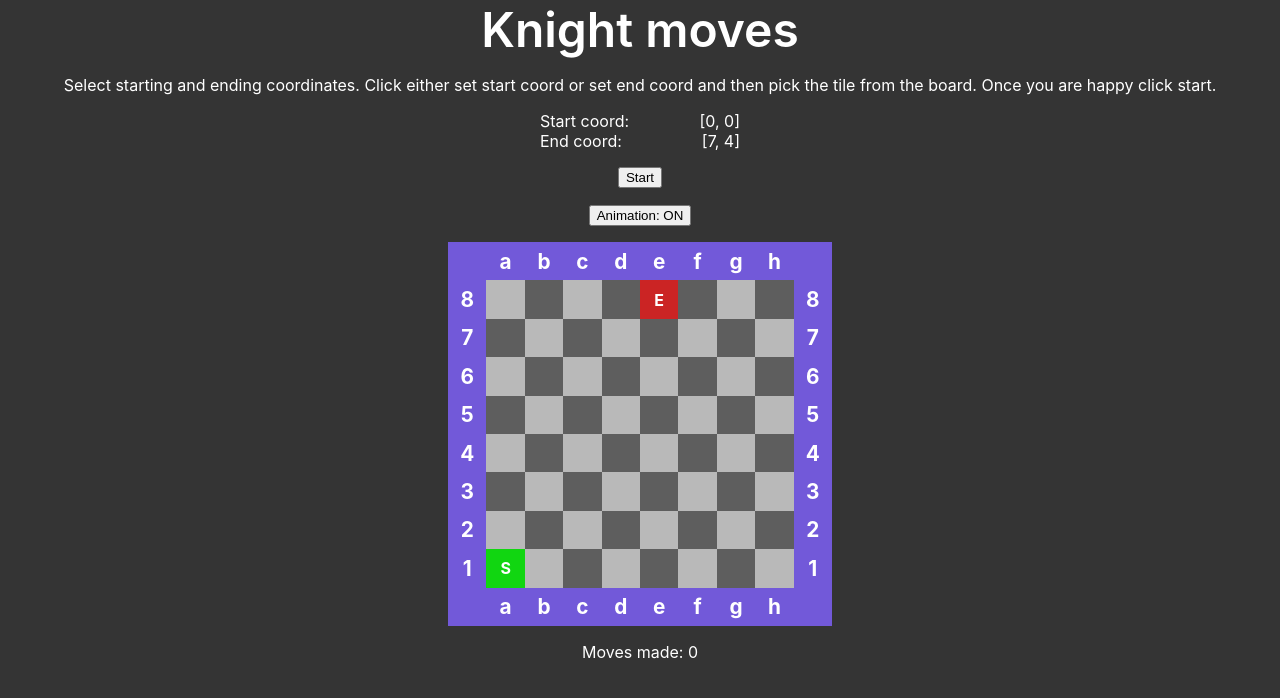
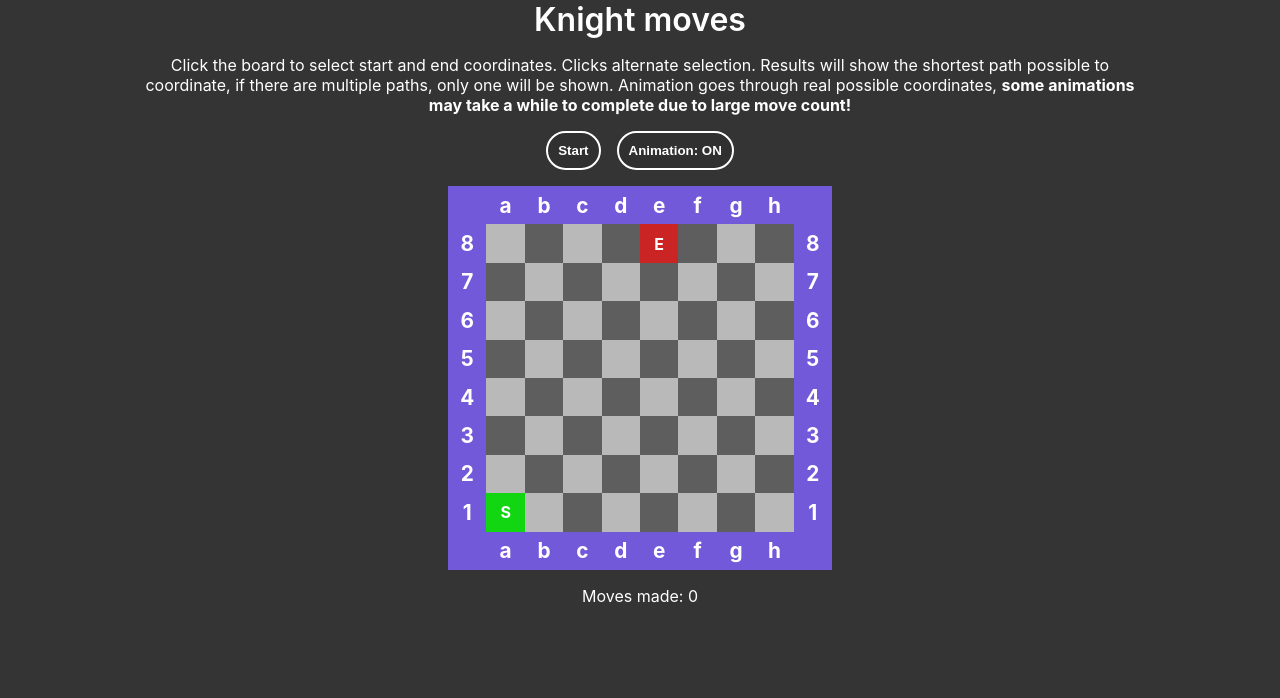
Before and after one commit to mikeski-aa/knight-moves-react, a React (Vite) app: page / in a window 1280 px wide. Shown: the top 698 px of the page. Built offline with nearby package versions, Linux system fonts and the light colour scheme.

Commit message:
Final changes to project

```diff
--- a/src/App.css
+++ b/src/App.css
@@ -12,3 +12,36 @@
 .gameboard {
   background-color: rgb(91, 91, 248);
 }
+
+.shortestPath {
+  display: flex;
+}
+
+button {
+  border: none;
+  background: none;
+  border: 2px solid white;
+  border-radius: 25px;
+  padding: 10px;
+  background-color: rgba(48, 48, 48, 0.982);
+  color: white;
+  font-weight: 600;
+  transition-duration: 0.3s;
+}
+
+button:hover {
+  cursor: pointer;
+  color: rgba(48, 48, 48, 0.982);
+  background-color: white;
+}
+
+.smallBtnDiv {
+  display: flex;
+  gap: 1rem;
+}
+
+@media (min-width: 500px) {
+  .howto {
+    max-width: 80vw;
+  }
+}
--- a/src/App.jsx
+++ b/src/App.jsx
@@ -104,11 +104,15 @@ function App() {
     <div className="mainContainer">
       <div className="heading">Knight moves</div>
       <div className="howto">
-        Select starting and ending coordinates. Click either set start coord or
-        set end coord and then pick the tile from the board. Once you are happy
-        click start.
+        Click the board to select start and end coordinates. Clicks alternate
+        selection. Results will show the shortest path possible to coordinate,
+        if there are multiple paths, only one will be shown. Animation goes
+        through real possible coordinates,{" "}
+        <b>
+          some animations may take a while to complete due to large move count!
+        </b>
       </div>
-      <div className="coordSelected">
+      {/* <div className="coordSelected">
         <div className="testStart">
           <div className="textCoord">Start coord:</div>{" "}
           <div className="coordDiv">
@@ -122,11 +126,12 @@ function App() {
             [{endCoord[0]}, {endCoord[1]}]
           </div>
         </div>
-      </div>
-      <button className="startBtn" onClick={() => handleGameStart()}>
-        Start
-      </button>
+      </div> */}
+
       <div className="smallBtnDiv">
+        <button className="startBtn" onClick={() => handleGameStart()}>
+          Start
+        </button>
         <button className="startBtn" onClick={() => handleDelayToggle()}>
           {delay ? "Animation: ON" : "Animation: OFF"}
         </button>
@@ -159,8 +164,10 @@ function App() {
               Shortest path:{" "}
               {steps.map((item, index) => (
                 <div key={index}>
+                  &nbsp;
                   {letters[item[1]]}
                   {item[0] + 1}
+                  {index === steps.length - 1 ? null : ","}
                 </div>
               ))}
             </div>
--- a/src/styles/individualtile.css
+++ b/src/styles/individualtile.css
@@ -55,7 +55,7 @@
 
 .heading {
   font-weight: 600;
-  font-size: 3rem;
+  font-size: 2rem;
 }
 
 @media (max-width: 500px) {
```
